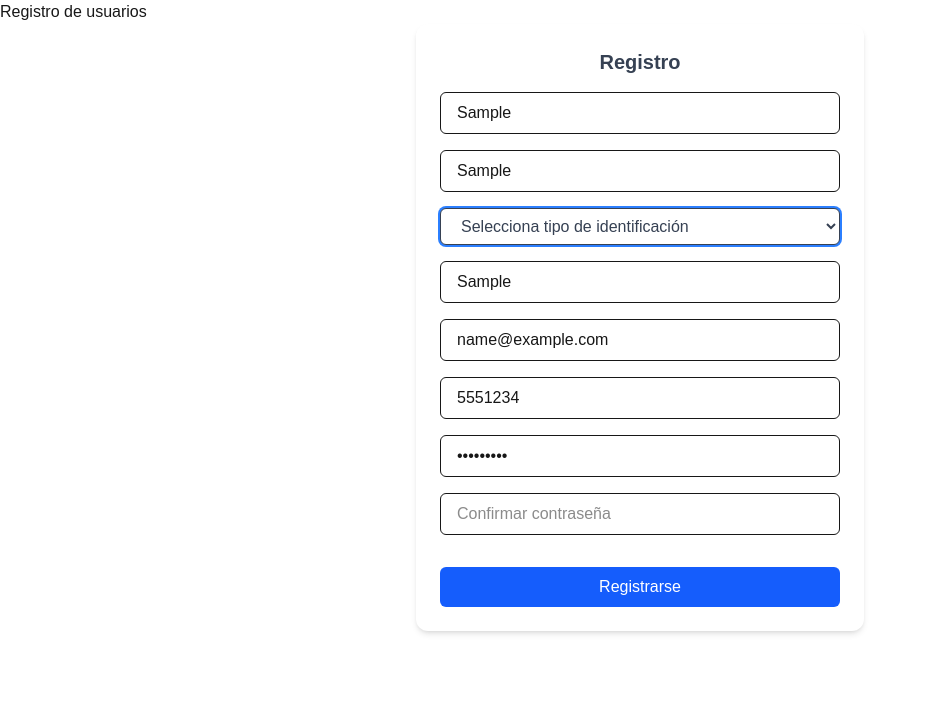
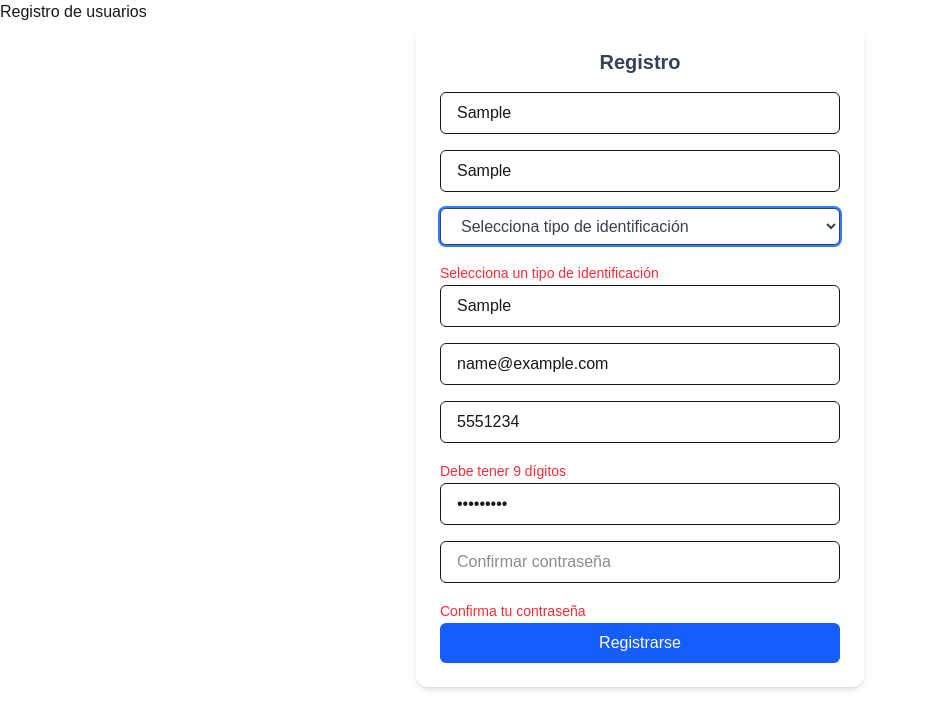
Before and after one commit to andremelzc/ecommerce, a Next.js app: page /auth/register in a window 1280 px wide. Both pictures are taken after typing "Sample", "Sample", "Sample", "name@example.com", "5551234", "Sample123" into the empty fields and a click on the button "Registrarse". Shown: the top 728 px of the page, without its empty margins (0-926 px from the left). Built offline with nearby package versions, Linux system fonts and the light colour scheme.

Commit message:
conectando el registro con el back V1.0

```diff
--- /dev/null
+++ b/app/api/auth/register/route.ts
@@ -0,0 +1,22 @@
+import { NextResponse } from "next/server";
+import { db } from "@/lib/db"; // Asegúrate que esté bien importado
+import { RowDataPacket } from "mysql2";
+
+export async function POST(request:Request){
+    //Que recibira este post? RPTA: Un formato JSON de register
+    const data = await request.json();
+    try{
+        console.log(data);
+        return NextResponse.json("registrando...")
+        /*
+        const [rows] = await db.query<>(
+            "CALL obtener_categorias_json(?, ?)",
+            [nombre,apellido,tipoId,ID,email,telefono,contrasena]
+          );
+        */
+    }
+    catch{
+
+    }
+
+}
--- a/app/components/auth/registerForm.tsx
+++ b/app/components/auth/registerForm.tsx
@@ -9,15 +9,31 @@ export default function RegisterForm() {
     formState: { errors },
   } = useForm();
 
-  const onSubmit = (data: any) => {
-    console.log(data);
-  };
+  const onSubmit = handleSubmit(async(data) => {
+    try {
+      const response = await fetch ("/api/auth/register",
+        {
+          method: 'POST',
+          body: JSON.stringify(data),
+          headers: {
+            'Content-Type': 'application/json'
+          }
+        }
+      )
+
+      const resJSON = await response.json();
+      console.log(resJSON);
+    }
+    catch {
+
+    }
+  });
 
   const password = watch("contrasena");
 
   return (
     <form
-      onSubmit={handleSubmit(onSubmit)}
+      onSubmit={onSubmit}
       className="space-y-4 bg-white p-6 rounded-xl shadow-md max-w-md mx-auto"
     >
       <h2 className="text-xl font-semibold text-gray-700 text-center">Registro</h2>
@@ -25,62 +41,104 @@ export default function RegisterForm() {
       <input
         type="text"
         placeholder="Nombre"
-        {...register("nombre", { required: true })}
+        {...register("nombre", {
+          required: { value: true, message: "El nombre es obligatorio" },
+        })}
         className="w-full px-4 py-2 border rounded-md focus:outline-none focus:ring-2 focus:ring-blue-500"
       />
+      {typeof errors.nombre?.message === "string" && (
+        <span className="text-red-500 text-sm">{errors.nombre.message}</span>
+      )}
+
       <input
         type="text"
         placeholder="Apellido"
-        {...register("apellido", { required: true })}
+        {...register("apellido", {
+          required: { value: true, message: "El apellido es obligatorio" },
+        })}
         className="w-full px-4 py-2 border rounded-md focus:outline-none focus:ring-2 focus:ring-blue-500"
       />
+      {typeof errors.apellido?.message === "string" && (
+        <span className="text-red-500 text-sm">{errors.apellido.message}</span>
+      )}
+
       <select
-        {...register("tipo_identificacion", { required: true })}
+        {...register("tipo_identificacion", {
+          required: { value: true, message: "Selecciona un tipo de identificación" },
+        })}
         className="w-full px-4 py-2 border rounded-md bg-white text-gray-700 focus:outline-none focus:ring-2 focus:ring-blue-500"
       >
         <option value="">Selecciona tipo de identificación</option>
         <option value="DNI">DNI</option>
         <option value="Carnet de extranjeria">Carnet de extranjería</option>
       </select>
+      {typeof errors.tipo_identificacion?.message === "string" && (
+        <span className="text-red-500 text-sm">{errors.tipo_identificacion.message}</span>
+      )}
+
       <input
         type="text"
         placeholder="Número de Identificación"
-        {...register("identificacion", { required: true })}
+        {...register("identificacion", {
+          required: { value: true, message: "El número de identificación es obligatorio" },
+        })}
         className="w-full px-4 py-2 border rounded-md focus:outline-none focus:ring-2 focus:ring-blue-500"
       />
+      {typeof errors.identificacion?.message === "string" && (
+        <span className="text-red-500 text-sm">{errors.identificacion.message}</span>
+      )}
+
       <input
         type="email"
         placeholder="Correo electrónico"
-        {...register("email", { required: true })}
+        {...register("email", {
+          required: { value: true, message: "El correo es obligatorio" },
+        })}
         className="w-full px-4 py-2 border rounded-md focus:outline-none focus:ring-2 focus:ring-blue-500"
       />
+      {typeof errors.email?.message === "string" && (
+        <span className="text-red-500 text-sm">{errors.email.message}</span>
+      )}
+
       <input
         type="tel"
         placeholder="Teléfono"
         {...register("telefono", {
-          required: true,
-          minLength: 9,
-          maxLength: 9,
+          required: { value: true, message: "El teléfono es obligatorio" },
+          minLength: { value: 9, message: "Debe tener 9 dígitos" },
+          maxLength: { value: 9, message: "Debe tener 9 dígitos" },
+          pattern: { value: /^[0-9]+$/, message: "Solo se permiten números" },
         })}
         className="w-full px-4 py-2 border rounded-md focus:outline-none focus:ring-2 focus:ring-blue-500"
       />
+      {typeof errors.telefono?.message === "string" && (
+        <span className="text-red-500 text-sm">{errors.telefono.message}</span>
+      )}
+
       <input
         type="password"
         placeholder="Contraseña"
-        {...register("contrasena", { required: true })}
+        {...register("contrasena", {
+          required: { value: true, message: "La contraseña es obligatoria" },
+        })}
         className="w-full px-4 py-2 border rounded-md focus:outline-none focus:ring-2 focus:ring-blue-500"
       />
+      {typeof errors.contrasena?.message === "string" && (
+        <span className="text-red-500 text-sm">{errors.contrasena.message}</span>
+      )}
+
       <input
         type="password"
         placeholder="Confirmar contraseña"
         {...register("confirmPassword", {
-          required: true,
-          validate: (value) => value === password || "Las contraseñas no coinciden",
+          required: { value: true, message: "Confirma tu contraseña" },
+          validate: (value) =>
+            value === password || "Las contraseñas no coinciden",
         })}
         className="w-full px-4 py-2 border rounded-md focus:outline-none focus:ring-2 focus:ring-blue-500"
       />
-      {errors.confirmPassword && (
-        <p className="text-red-500 text-sm">{errors.confirmPassword.message}</p>
+      {typeof errors.confirmPassword?.message === "string" && (
+        <span className="text-red-500 text-sm">{errors.confirmPassword.message}</span>
       )}
 
       <button
```
